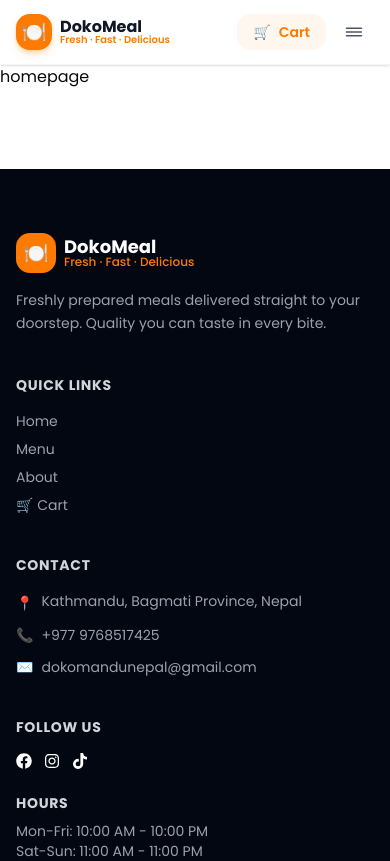
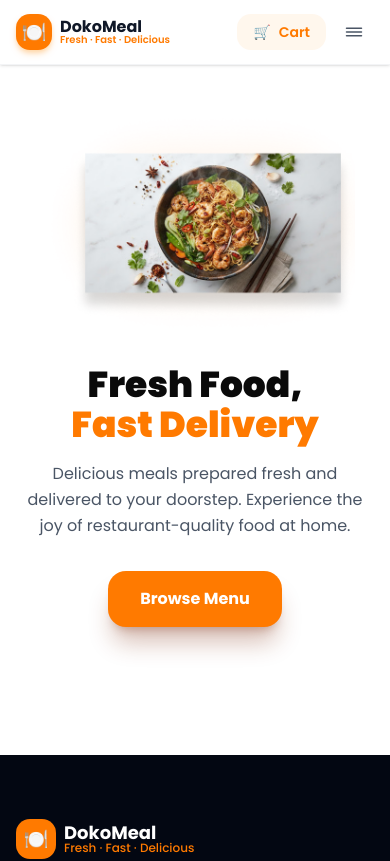
Before and after one commit to sarinashresthaa/dokomeal, a React (Vite) app: page / in a window 390 px wide. Shown: the top 861 px of the page. Built offline with nearby package versions, Linux system fonts and the light colour scheme.

Commit message:
feat: create responsive hero section

```diff
--- /dev/null
+++ b/src/components/Layout/Hero.tsx
@@ -0,0 +1,38 @@
+import heroImg from "@/assets/Container.png"
+import { ROUTES } from "@/routes/routes"
+import { Link } from "react-router-dom"
+
+const Hero = () => {
+  return (
+    <section className="mx-auto flex max-w-6xl flex-col-reverse items-center justify-between gap-8 px-4 py-12 sm:px-6 md:flex-row">
+      <div className="flex-1 text-center md:text-left">
+        <h1 className="mb-4 text-4xl font-black sm:text-5xl">
+          <div>Fresh Food,</div>
+          <span className="text-[#FF7A00]">Fast Delivery</span>
+        </h1>
+
+        <p className="mb-8 max-w-xl text-base leading-relaxed text-gray-600 sm:text-lg">
+          Delicious meals prepared fresh and delivered to your doorstep.
+          Experience the joy of restaurant-quality food at home.
+        </p>
+
+        <Link
+          to={ROUTES.MENU}
+          className="inline-flex items-center gap-2 rounded-2xl bg-[#FF7A00] px-8 py-4 font-bold text-white shadow-xl shadow-orange-900/30 transition-all hover:scale-105 hover:bg-[#E06600]"
+        >
+          Browse Menu
+        </Link>
+      </div>
+
+      <div className="mx-auto w-full max-w-xs flex-1 sm:max-w-sm md:max-w-none">
+        <img
+          src={heroImg}
+          alt="Freshly prepared delicious food"
+          className="h-auto w-full object-cover"
+        />
+      </div>
+    </section>
+  )
+}
+
+export default Hero
--- a/src/pages/Home/index.tsx
+++ b/src/pages/Home/index.tsx
@@ -1,8 +1,9 @@
+import Hero from "@/components/Layout/Hero"
 
 const Home = () => {
   return (
     <div>
-      homepage
+      <Hero />
     </div>
   )
 }
```
Also changed, not shown: src/assets/Container.png (added).
